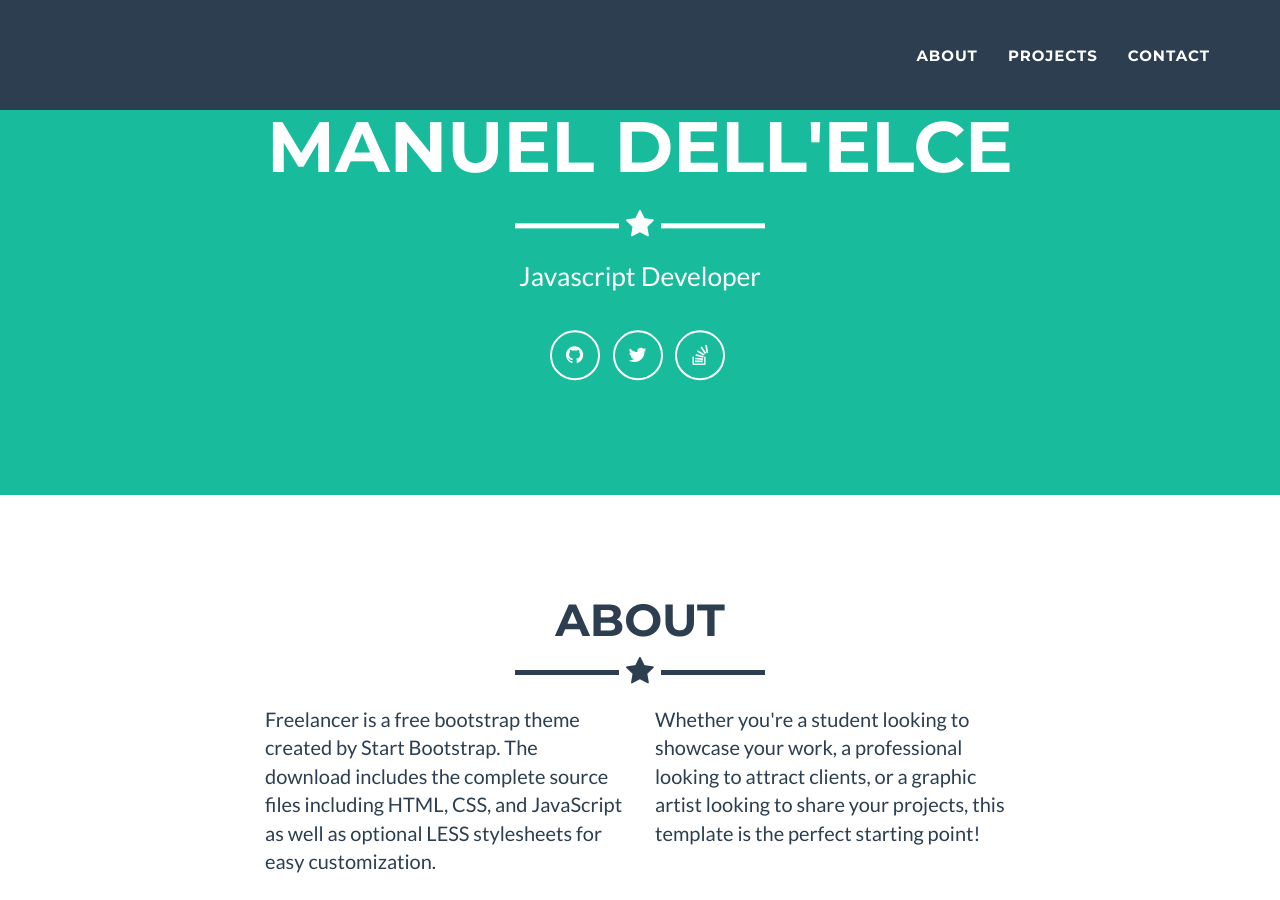
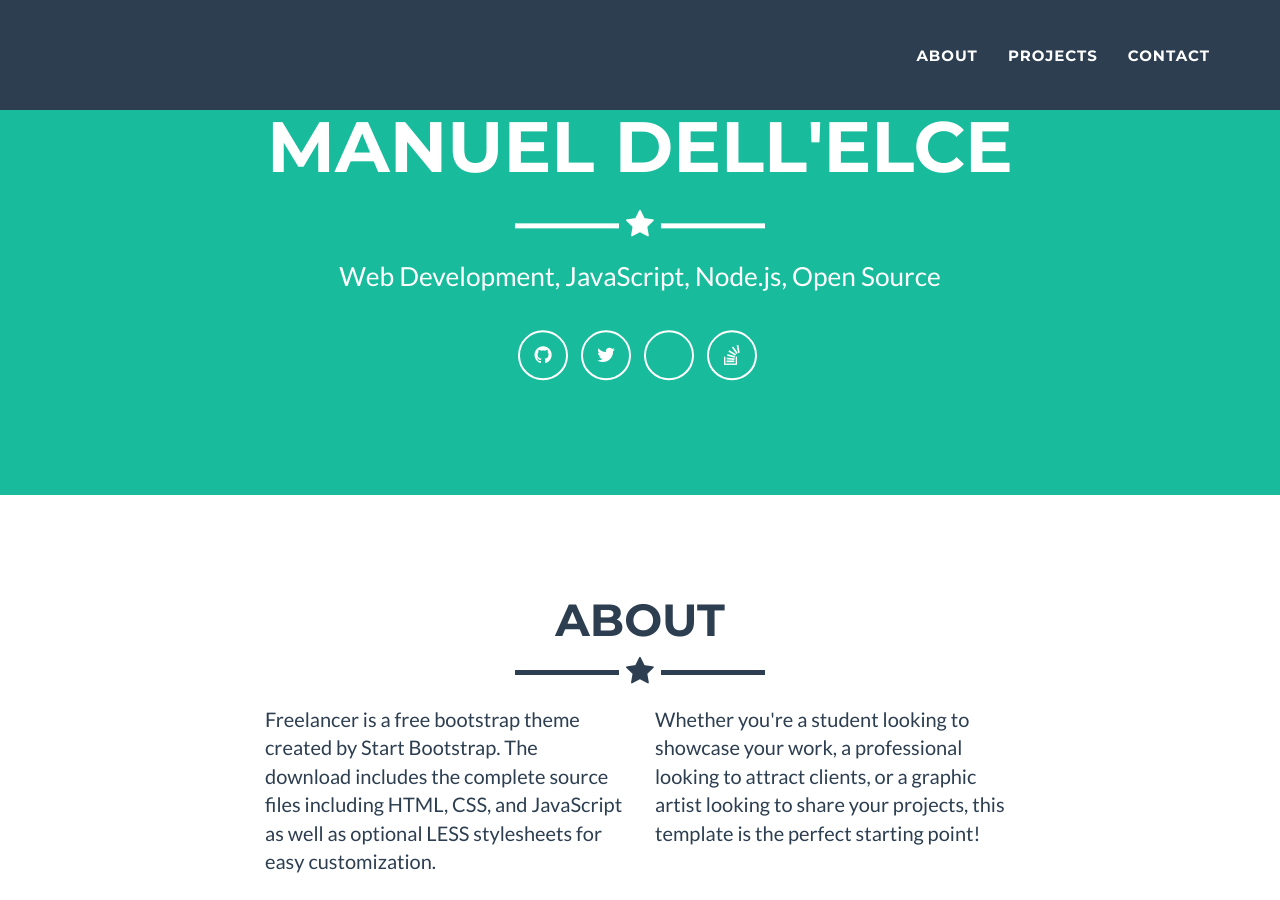
Before and after one commit to Maluen/maluen.github.io, a Jekyll site: the page built from index.html, in a window 1280 px wide and 900 px high, scrolled down 405 px. Built offline with Jekyll 4.4.1, drawn with Linux system fonts in a browser that asks for light colours.

Commit message:
update details

```diff
--- a/_config.yml
+++ b/_config.yml
@@ -3,8 +3,8 @@ title: Manuel Dell'Elce
 email: contact@maluen.net
 url: https://maluen.github.io/
 description: "Write an awesome description for your new site here. You can edit this line in _config.yml. It will appear in your document head meta (for Google search results) and in your feed.xml site description."
-keywords: "your keywords, separated by commas"
-skills: "Javascript Developer"
+keywords: "web development, javascript, node.js, open source"
+skills: "Web Development, JavaScript, Node.js, Open Source"
 meta_author: Dell'Elce Manuel
 
 # Google webmaster tools
@@ -43,6 +43,8 @@ social:
     url: https://github.com/Maluen
   - title: twitter
     url: https://twitter.com/Maluen0
+  - title: medium
+    url: https://medium.com/@Maluen0
   - title: stack-overflow
     url: https://stackoverflow.com/users/1418049/maluen
 
```
